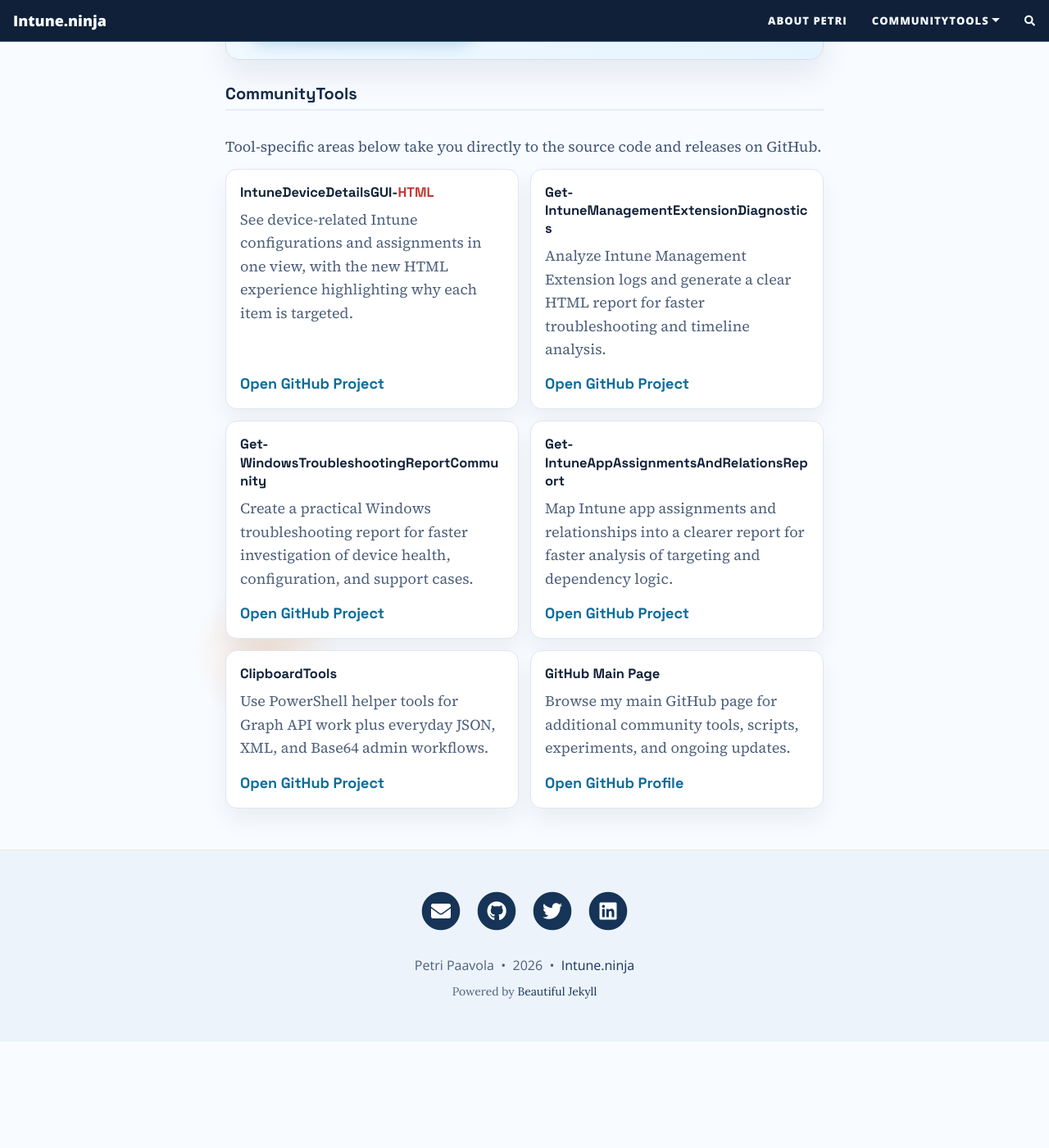
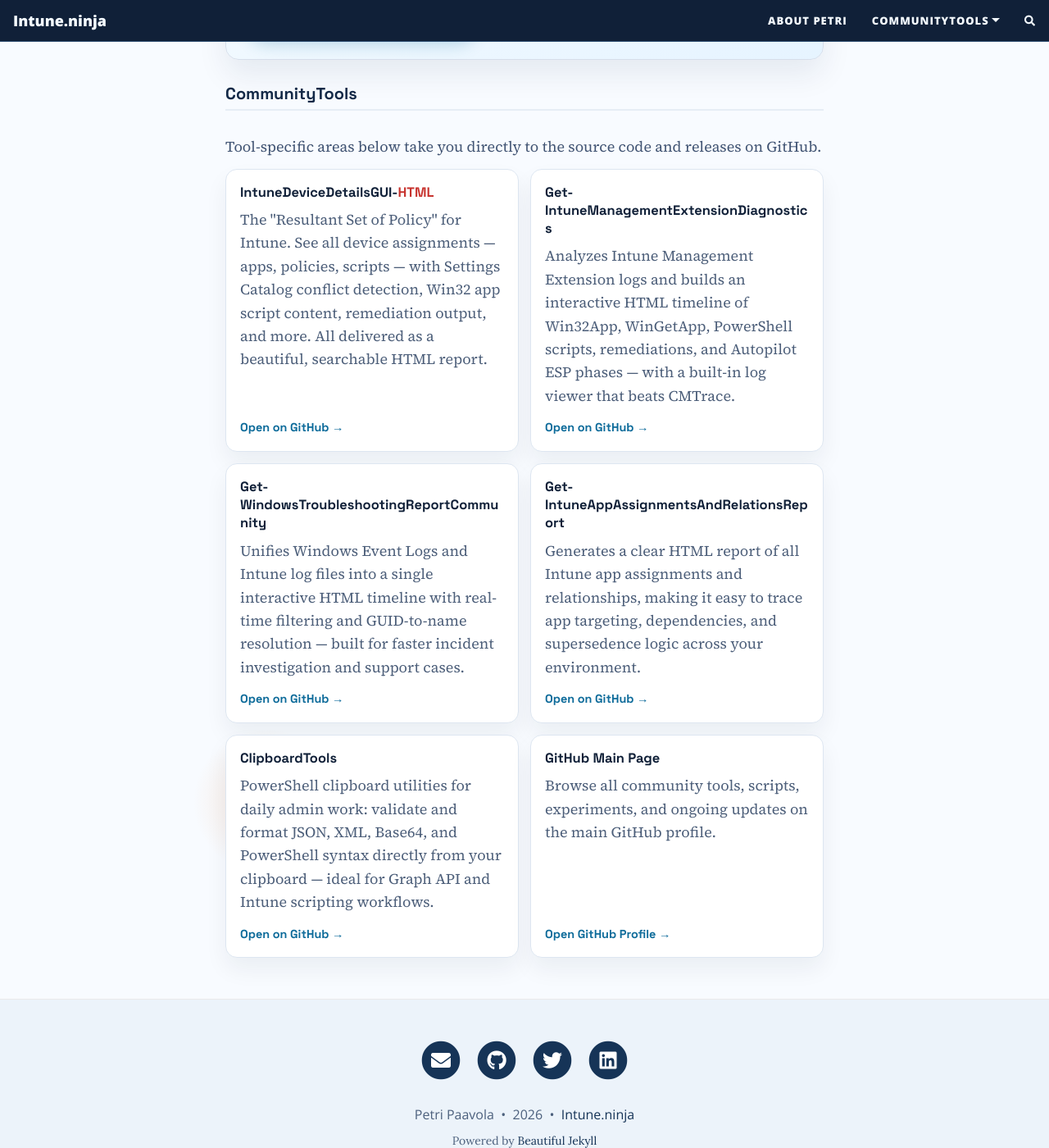
Before and after one commit to petripaavola/petripaavola.github.io, a Jekyll site: the page built from index.html, in a window 1280 px wide and 1400 px high, scrolled down 572 px. Shown: the whole window at 82% size. Built offline with Jekyll 4.4.1, drawn with Linux system fonts in a browser that asks for light colours; nearby versions of some CDN libraries; the list of posts is cut into pages by our own code; comment, search, counter and statistics services are not loaded; before the commit the page ends 1842 px from its top, so only the background shows below that.

Commit message:
Rebranding Intune.ninja landing page

```diff
--- a/index.html
+++ b/index.html
@@ -193,6 +193,25 @@
 		border-radius: 14px;
 		background: #fff;
 		box-shadow: 0 14px 28px rgba(16, 34, 56, 0.06);
+		text-decoration: none;
+		color: inherit;
+		cursor: pointer;
+		transition: transform 0.18s ease, box-shadow 0.18s ease, border-color 0.18s ease;
+	}
+
+	.tool-card:hover,
+	.tool-card:focus {
+		text-decoration: none;
+		color: inherit;
+		transform: translateY(-4px);
+		box-shadow: 0 22px 44px rgba(16, 34, 56, 0.14);
+		border-color: #9bbdd8;
+		outline: none;
+	}
+
+	.tool-card:focus-visible {
+		outline: 2px solid #0d6b9a;
+		outline-offset: 2px;
 	}
 
 	.tool-card h3 {
@@ -212,11 +231,19 @@
 		color: #4d5f7a;
 	}
 
-	.tool-card a {
+	.card-cta {
+		display: block;
 		margin-top: auto;
 		padding-top: 14px;
 		font-family: "Space Grotesk", "Segoe UI", sans-serif;
 		font-weight: 700;
+		font-size: 0.9rem;
+		color: #0d6b9a;
+		transition: color 0.15s ease;
+	}
+
+	.tool-card:hover .card-cta {
+		color: #0a567b;
 	}
 
 	@media (max-width: 767px) {
@@ -257,52 +284,52 @@
 	</p>
 
 	<div class="tools-grid">
-		<article class="tool-card">
+		<a class="tool-card" href="https://github.com/petripaavola/IntuneDeviceDetailsGUI" target="_blank" rel="noopener">
 			<h3>IntuneDeviceDetailsGUI-<span class="hero-html">HTML</span></h3>
 			<p>
-				See device-related Intune configurations and assignments in one view, with the new HTML experience highlighting why each item is targeted.
+				The "Resultant Set of Policy" for Intune. See all device assignments — apps, policies, scripts — with Settings Catalog conflict detection, Win32 app script content, remediation output, and more. All delivered as a beautiful, searchable HTML report.
 			</p>
-			<a href="https://github.com/petripaavola/IntuneDeviceDetailsGUI">Open GitHub Project</a>
-		</article>
+			<span class="card-cta">Open on GitHub &rarr;</span>
+		</a>
 
-		<article class="tool-card">
+		<a class="tool-card" href="https://github.com/petripaavola/Get-IntuneManagementExtensionDiagnostics" target="_blank" rel="noopener">
 			<h3>Get-IntuneManagementExtensionDiagnostics</h3>
 			<p>
-				Analyze Intune Management Extension logs and generate a clear HTML report for faster troubleshooting and timeline analysis.
+				Analyzes Intune Management Extension logs and builds an interactive HTML timeline of Win32App, WinGetApp, PowerShell scripts, remediations, and Autopilot ESP phases — with a built-in log viewer that beats CMTrace.
 			</p>
-			<a href="https://github.com/petripaavola/Get-IntuneManagementExtensionDiagnostics">Open GitHub Project</a>
-		</article>
+			<span class="card-cta">Open on GitHub &rarr;</span>
+		</a>
 
-		<article class="tool-card">
+		<a class="tool-card" href="https://github.com/petripaavola/Get-WindowsTroubleshootingReportCommunity" target="_blank" rel="noopener">
 			<h3>Get-WindowsTroubleshootingReportCommunity</h3>
 			<p>
-				Create a practical Windows troubleshooting report for faster investigation of device health, configuration, and support cases.
+				Unifies Windows Event Logs and Intune log files into a single interactive HTML timeline with real-time filtering and GUID-to-name resolution — built for faster incident investigation and support cases.
 			</p>
-			<a href="https://github.com/petripaavola/Get-WindowsTroubleshootingReportCommunity">Open GitHub Project</a>
-		</article>
+			<span class="card-cta">Open on GitHub &rarr;</span>
+		</a>
 
-		<article class="tool-card">
+		<a class="tool-card" href="https://github.com/petripaavola/Get-IntuneAppAssignmentsAndRelationsReport" target="_blank" rel="noopener">
 			<h3>Get-IntuneAppAssignmentsAndRelationsReport</h3>
 			<p>
-				Map Intune app assignments and relationships into a clearer report for faster analysis of targeting and dependency logic.
+				Generates a clear HTML report of all Intune app assignments and relationships, making it easy to trace app targeting, dependencies, and supersedence logic across your environment.
 			</p>
-			<a href="https://github.com/petripaavola/Get-IntuneAppAssignmentsAndRelationsReport">Open GitHub Project</a>
-		</article>
+			<span class="card-cta">Open on GitHub &rarr;</span>
+		</a>
 
-		<article class="tool-card">
+		<a class="tool-card" href="https://github.com/petripaavola/ClipboardTools" target="_blank" rel="noopener">
 			<h3>ClipboardTools</h3>
 			<p>
-				Use PowerShell helper tools for Graph API work plus everyday JSON, XML, and Base64 admin workflows.
+				PowerShell clipboard utilities for daily admin work: validate and format JSON, XML, Base64, and PowerShell syntax directly from your clipboard — ideal for Graph API and Intune scripting workflows.
 			</p>
-			<a href="https://github.com/petripaavola/ClipboardTools">Open GitHub Project</a>
-		</article>
+			<span class="card-cta">Open on GitHub &rarr;</span>
+		</a>
 
-		<article class="tool-card">
+		<a class="tool-card" href="https://github.com/petripaavola" target="_blank" rel="noopener">
 			<h3>GitHub Main Page</h3>
 			<p>
-				Browse my main GitHub page for additional community tools, scripts, experiments, and ongoing updates.
+				Browse all community tools, scripts, experiments, and ongoing updates on the main GitHub profile.
 			</p>
-			<a href="https://github.com/petripaavola">Open GitHub Profile</a>
-		</article>
+			<span class="card-cta">Open GitHub Profile &rarr;</span>
+		</a>
 	</div>
 </div>
```
